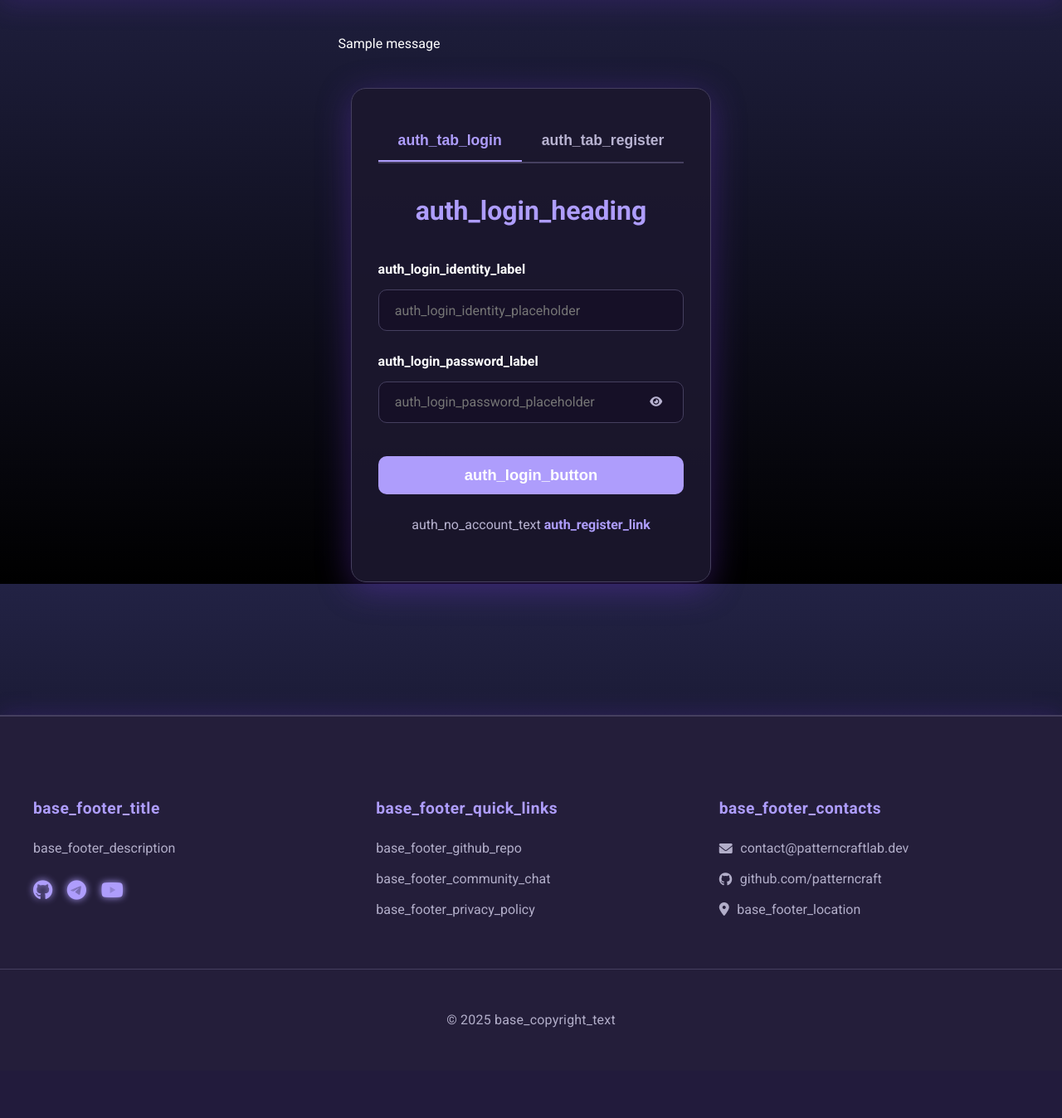
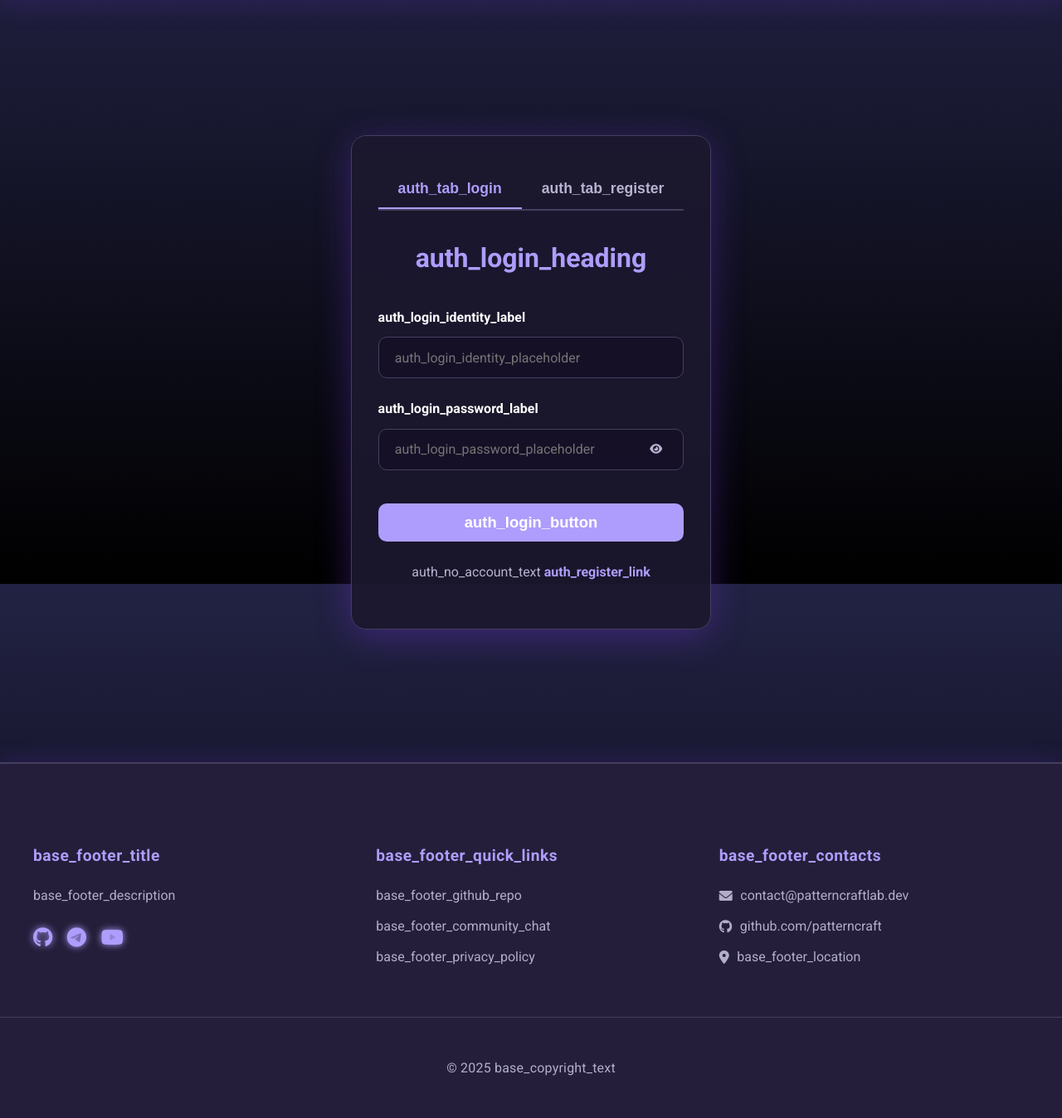
Before and after one commit to LynxVS6/PatternCraft-WEB-Service, a Flask app: page /login in a window 1280 px wide. Shown: the part 96-1444 px from the top of the page at 83% size. Before the commit the page ends 1335 px from the top, so only its background shows below. Run offline with Flask 3, Linux system fonts and the light colour scheme; tables that the repository leaves empty hold one stand-in row (values such as "Sample post"); one stand-in notice (Sample message) is shown; parts of the project's set-up code (start-up, migrations or seed data) failed here and were passed over.

Commit message:
made notifications

```diff
--- a/app/static/css/auth.css
+++ b/app/static/css/auth.css
@@ -135,13 +135,13 @@ body {
   font-size: 1rem;
   transition: all 0.3s;
   box-sizing: border-box;
-  box-shadow: none; /* убираем тени */
+  box-shadow: none;
 }
 
 .form-group input:focus {
   outline: none;
   border-color: var(--primary);
-  box-shadow: none; /* убираем тень при фокусе */
+  box-shadow: none;
 }
 
 /* Контейнер для поля пароля с кнопкой */
@@ -245,11 +245,10 @@ body {
   border-radius: 4px;
   margin-top: 5px;
   overflow: hidden;
-  border: none; /* убираем границу */
-  box-shadow: none; /* убираем тень */
+  border: none;
+  box-shadow: none;
 }
 
-/* Убираем белую линию (границу и тень) под блоком пароля */
 #reg-password-container {
   border-bottom: none !important;
   box-shadow: none !important;
@@ -313,6 +312,8 @@ body {
   transition: color 0.3s;
 }
 
+ස
+
 .rule-item.valid {
   color: var(--primary);
 }
--- a/app/static/css/styles.css
+++ b/app/static/css/styles.css
@@ -609,3 +609,123 @@ h3 {
         align-items: center;
     }
 }
+
+:root {
+  --text-primary: #FFFFFF;
+  --text-secondary: #b8b3d1;
+  --alert-success: rgba(40, 167, 69, 0.85);
+  --alert-error: rgba(217, 48, 37, 0.85);
+  --alert-info: rgba(23, 162, 184, 0.85);
+  --alert-bg: rgba(28, 23, 46, 0.7);
+  --alert-border: rgba(255, 255, 255, 0.2);
+}
+
+/* Стили для уведомлений */
+.alert {
+  position: relative;
+  max-width: 480px;
+  width: 100%;
+  margin: 20px auto;
+  padding: 15px 50px 15px 50px;
+  border-radius: 12px;
+  color: var(--text-primary);
+  font-size: 1rem;
+  font-weight: 500;
+  font-family: 'Roboto', sans-serif;
+  background: var(--alert-bg);
+  backdrop-filter: blur(10px);
+  border: 1px solid var(--alert-border);
+  box-shadow: 0 6px 20px rgba(0, 0, 0, 0.3);
+  display: flex;
+  align-items: center;
+  animation: slideIn 0.5s ease-out, fadeOut 0.5s ease-in 7s forwards;
+  z-index: 1000; /* Убедимся, что уведомления поверх других элементов */
+}
+
+.alert-success {
+  border-left: 4px solid var(--alert-success);
+}
+
+.alert-success::before {
+  content: '\f058';
+  font-family: 'Font Awesome 5 Free';
+  font-weight: 900;
+  font-size: 1.2rem;
+  margin-right: 10px;
+  color: var(--alert-success);
+}
+
+.alert-error {
+  border-left: 4px solid var(--alert-error);
+}
+
+.alert-error::before {
+  content: '\f06a';
+  font-family: 'Font Awesome 5 Free';
+  font-weight: 900;
+  font-size: 1.2rem;
+  margin-right: 10px;
+  color: var(--alert-error);
+}
+
+.alert-info {
+  border-left: 4px solid var(--alert-info);
+}
+
+.alert-info::before {
+  content: '\f05a';
+  font-family: 'Font Awesome 5 Free';
+  font-weight: 900;
+  font-size: 1.2rem;
+  margin-right: 10px;
+  color: var(--alert-info);
+}
+
+.alert-message {
+  flex-grow: 1;
+}
+
+.alert-close {
+  position: absolute;
+  top: 50%;
+  right: 15px;
+  transform: translateY(-50%);
+  background: none;
+  border: none;
+  color: var(--text-primary);
+  font-size: 1.1rem;
+  cursor: pointer;
+  padding: 5px;
+  transition: color 0.3s;
+}
+
+.alert-close:hover {
+  color: var(--text-secondary);
+}
+
+@keyframes slideIn {
+  from {
+    opacity: 0;
+    transform: translateY(-30px);
+  }
+  to {
+    opacity: 1;
+    transform: translateY(0);
+  }
+}
+
+@keyframes fadeOut {
+  to {
+    opacity: 0;
+    transform: translateY(-30px);
+  }
+}
+
+/* Адаптивность */
+@media (max-width: 520px) {
+  .alert {
+    max-width: 100%;
+    padding-left: 15px;
+    padding-right: 40px;
+  }
+}
--- a/app/templates/base.html
+++ b/app/templates/base.html
@@ -3,8 +3,8 @@
 <head>
   <meta charset="UTF-8" />
   <meta name="viewport" content="width=device-width, initial-scale=1" />
-  <title>{% block title %}{{ _('base_title') }}{% endblock %}</title><!-- PatternCraft Lab -->
-  <link rel="stylesheet" href="{{ url_for('static', filename='css/styles.css') }}" />
+  <title>{% block title %}{{ _('base_title') }}{% endblock %}</title>
+  <link rel="stylesheet" href="{{ url_for('static', filename='css/styles.css', v='1.0') }}" />
   <link href="https://fonts.googleapis.com/css2?family=Roboto:wght@300;400;500;700&family=Fira+Code&display=swap" rel="stylesheet" />
   <link rel="stylesheet" href="https://cdnjs.cloudflare.com/ajax/libs/font-awesome/6.0.0/css/all.min.css" />
   {% block extra_css %}{% endblock %}
@@ -42,7 +42,10 @@
       {% if messages %}
         {% for category, message in messages %}
           <div class="alert alert-{{ category }}">
-            {{ message }}
+            <span class="alert-message">{{ message }}</span>
+            <button class="alert-close" aria-label="Закрыть уведомление">
+              <i class="fas fa-times"></i>
+            </button>
           </div>
         {% endfor %}
       {% endif %}
@@ -97,6 +100,15 @@
         document.body.classList.remove('nav-open');
       });
     });
+
+    // Закрытие уведомлений
+    document.querySelectorAll('.alert-close').forEach(button => {
+      button.addEventListener('click', () => {
+        const alert = button.closest('.alert');
+        alert.style.animation = 'fadeOut 0.5s ease-in forwards';
+        setTimeout(() => alert.remove(), 500);
+      });
+    });
   </script>
   {% endblock %}
 </body>
--- a/app/views/auth.py
+++ b/app/views/auth.py
@@ -11,7 +11,6 @@ from flask_login import current_user, login_required, login_user, logout_user
 
 bp = Blueprint("auth", __name__)
 
-
 def is_safe_url(target: str) -> bool:
     ref_url = urlparse(request.host_url)
     test_url = urlparse(urljoin(request.host_url, target))
@@ -19,7 +18,6 @@ def is_safe_url(target: str) -> bool:
         test_url.scheme in ("http", "https")
         and ref_url.netloc == test_url.netloc
     )
-
 
 @bp.route("/register", methods=["GET", "POST"])
 def register():
@@ -51,7 +49,6 @@ def register():
                            login_form=login_form,
                            register_form=register_form)
 
-
 @bp.route("/confirm-email/<token>")
 def confirm_email(token):
     if current_user.is_authenticated and current_user.email_confirmed and not current_user.new_email:
@@ -81,7 +78,6 @@ def confirm_email(token):
     login_user(user, remember=True)
     return redirect(url_for("main.index"))
 
-
 @bp.route("/login", methods=["GET", "POST"])
 def login():
     if current_user.is_authenticated:
@@ -104,7 +100,7 @@ def login():
                 login_user(user, remember=login_form.remember_me.data)
                 user.last_login = datetime.utcnow()
                 db.session.commit()
-
+                flash("Успешный вход в аккаунт!", "success")  # Добавлено уведомление
                 next_page = request.args.get("next")
                 return redirect(next_page) if next_page and is_safe_url(next_page) \
                     else redirect(url_for("main.index"))
@@ -115,7 +111,6 @@ def login():
                            login_form=login_form,
                            register_form=register_form)
 
-
 @bp.route("/logout")
 @login_required
 def logout():
```
Also changed, not shown: other parts of app/templates/base.html (+16 -16 lines).
